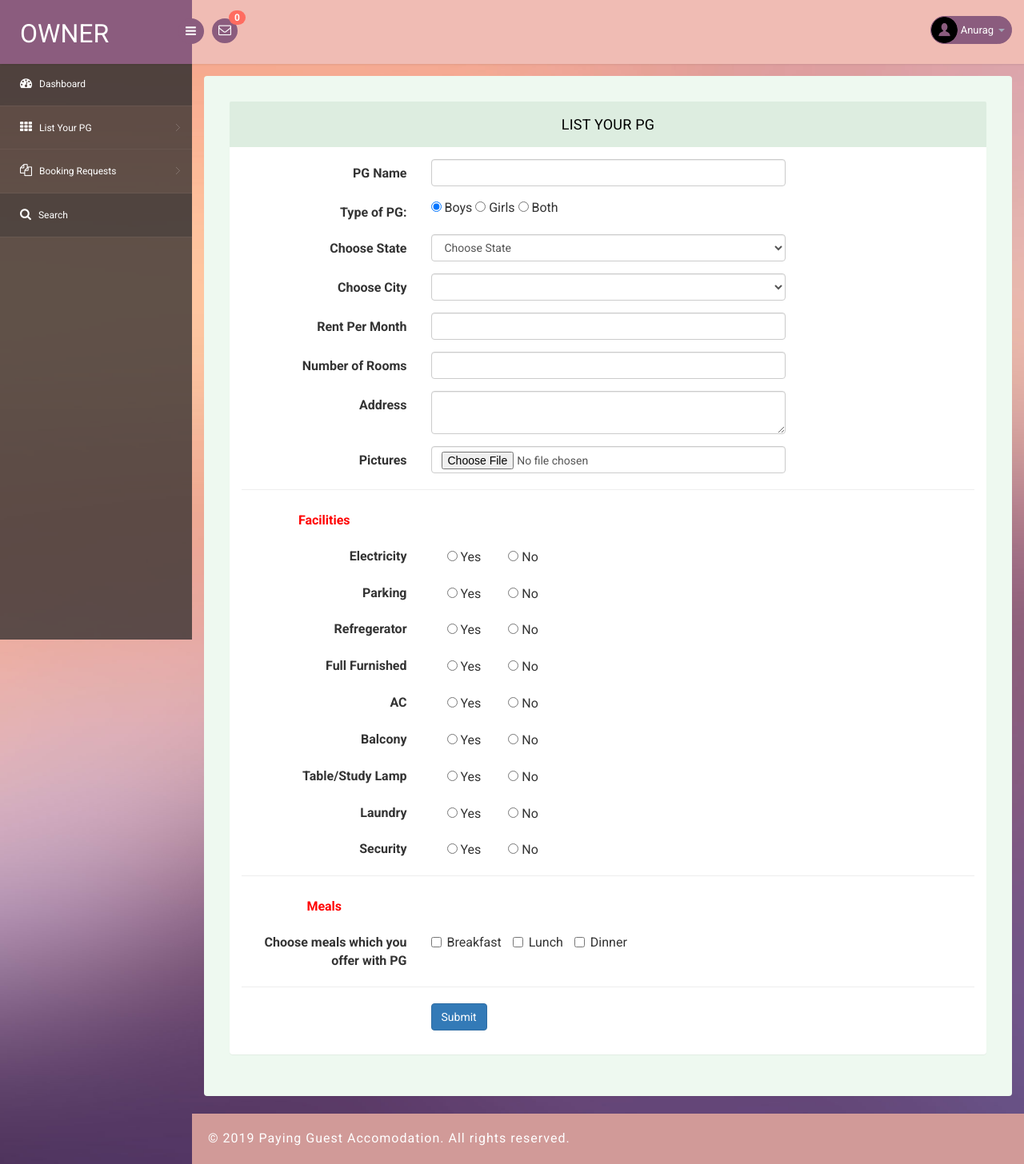
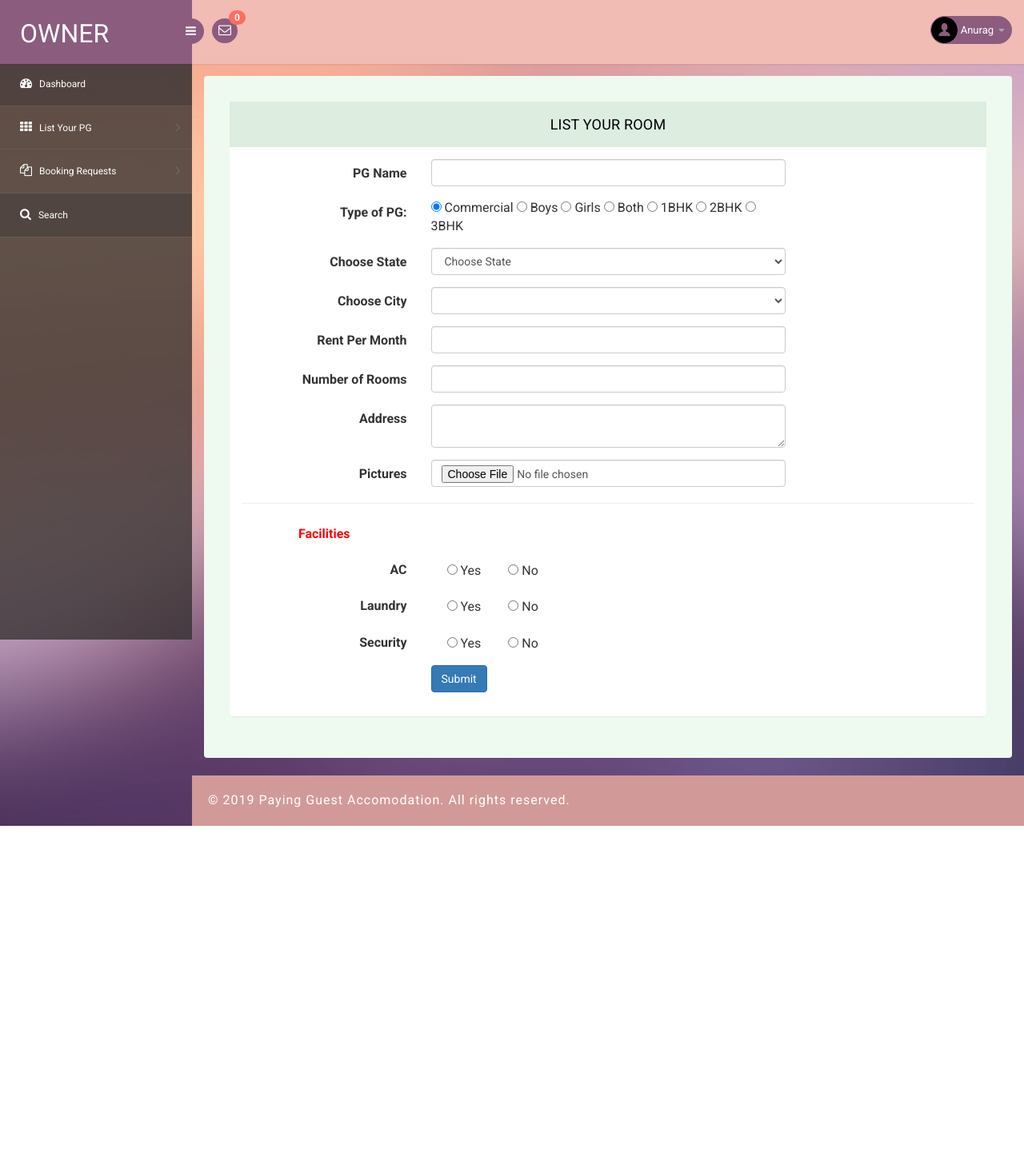
Before and after one commit to anurag925/norstay, a PHP site: page /owner/add-pgdetails.php in a window 1280 px wide. Shown: the whole page at 80% size. After the commit the page ends 1033 px from the top, so only its background shows below. Run offline with PHP 8.4, Linux system fonts and the light colour scheme; the visitor is signed in with stand-in values (Sample User, id 1); data comes from the database, SQL or seed files in the repository; data that the repository does not hold is empty.

Commit message:
Owner update

```diff
--- a/owner/add-pgdetails.php
+++ b/owner/add-pgdetails.php
@@ -47,7 +47,7 @@ else
 //r
 $roompic=md5($pgpic).$extension;
      move_uploaded_file($_FILES["roomimages"]["tmp_name"],"roomimages/".$roompic);
-    $query=mysqli_query($con, "insert into tblpg(OwnerID,StateName, CityName, PGTitle, Type, RPmonth,norooms,Address,Electricity,Parking,Refregerator,Furnished,AC,Balcony,StudyTable,Laundry,Security,MealsBreakfast,MealLunch,MealDinner,Image) value('$ownerid','$statename','$cityname','$pgname','$typepg','$rpmonth','$norooms','$address','$electricity','$parking','$ref','$furnished','$ac','$balcony','$table','$laundry','$security','$breakfast','$lunch','$dinner','$roompic')");
+    $query=mysqli_query($con, "insert into tblpg(OwnerID,StateName, CityName, PGTitle, Type, RPmonth,norooms,Address,Laundry,Security,ac,Image) value('$ownerid','$statename','$cityname','$pgname','$typepg','$rpmonth','$norooms','$address','$laundry','$security','$ac','$roompic')");
     if ($query) {
     $msg="PG details has been submitted.";
   }
@@ -108,7 +108,7 @@ $("#city").html(data);
         <div class="col-lg-12">
         <section class="panel">
             <header class="panel-heading">
-                List Your PG
+                List Your Room
             </header>
             <div class="panel-body">
                 <p style="font-size:16px; color:red" align="left"> <?php if($msg){
@@ -126,12 +126,20 @@ $("#city").html(data);
    <div class="form-group">
 <label class="col-sm-3 control-label">Type of PG:</label>
 <div class="col-sm-6">
-<input type="radio" name="typepg" id="typepg" value="Boys" checked="true">
+<input type="radio" name="typepg" id="typepg" value="Commercial" checked="true">
+Commercial
+<input type="radio" name="typepg" id="typepg" value="Boys">
  Boys
 <input type="radio" name="typepg" id="typepg" value="Girls">
 Girls
 <input type="radio" name="typepg" id="typepg" value="Both">
 Both
+<input type="radio" name="typepg" id="typepg" value="1BHK">
+1BHK
+<input type="radio" name="typepg" id="typepg" value="2BHK">
+2BHK
+<input type="radio" name="typepg" id="typepg" value="3BHK">
+3BHK
 </div>
                             </div>
                     <div class="form-group">
@@ -189,7 +197,7 @@ Both
                         <label class="col-sm-3 control-label col-lg-3" for="inputSuccess" style="text-align: center; color: red">Facilities</label>
 
                     </div>
-                    <div class="form-group">
+                    <!-- <div class="form-group">
                         <label class="col-sm-3 control-label col-lg-3" for="inputSuccess">Electricity</label>
                         <div class="col-lg-6">
                             <label class="checkbox-inline">
@@ -199,8 +207,8 @@ Both
                                 <input type="radio" id="electricity" name="electricity" value="No"> No
                             </label>
                           </div>
-                    </div>
-                    <div class="form-group">
+                    </div> -->
+                    <!-- <div class="form-group">
                         <label class="col-sm-3 control-label col-lg-3" for="inputSuccess">Parking</label>
                         <div class="col-lg-6">
                             <label class="checkbox-inline">
@@ -221,8 +229,8 @@ Both
                                 <input type="radio" id="refregerator" name="refregerator" value="No"> No
                             </label>
                           </div>
-                    </div>
-                     <div class="form-group">
+                    </div> -->
+                     <!-- <div class="form-group">
                         <label class="col-sm-3 control-label col-lg-3" for="inputSuccess">Full Furnished</label>
                         <div class="col-lg-6">
                             <label class="checkbox-inline">
@@ -232,7 +240,7 @@ Both
                                 <input type="radio" id="furnished" name="furnished" value="No"> No
                             </label>
                           </div>
-                    </div>
+                    </div> -->
                     <div class="form-group">
                         <label class="col-sm-3 control-label col-lg-3" for="inputSuccess">AC</label>
                         <div class="col-lg-6">
@@ -244,7 +252,7 @@ Both
                             </label>
                           </div>
                     </div>
-                    <div class="form-group">
+                    <!-- <div class="form-group">
                         <label class="col-sm-3 control-label col-lg-3" for="inputSuccess">Balcony</label>
                         <div class="col-lg-6">
                             <label class="checkbox-inline">
@@ -253,8 +261,8 @@ Both
                             <label class="checkbox-inline">
                                 <input type="radio" id="balcony" name="balcony" value="No"> No
                             </label>
-                          </div>
-                    </div>
+                          </div> -->
+                    <!-- </div>
                      <div class="form-group">
                         <label class="col-sm-3 control-label col-lg-3" for="inputSuccess">Table/Study Lamp</label>
                         <div class="col-lg-6">
@@ -265,7 +273,7 @@ Both
                                 <input type="radio" id="table" name="table" value="No"> No
                             </label>
                           </div>
-                    </div>
+                    </div> -->
                     <div class="form-group">
                         <label class="col-sm-3 control-label col-lg-3" for="inputSuccess">Laundry</label>
                         <div class="col-lg-6">
@@ -288,7 +296,7 @@ Both
                             </label>
                           </div>
                     </div>
-                    <hr />
+                    <!-- <hr />
                     <div class="form-group has-success">
                         <label class="col-sm-3 control-label col-lg-3" for="inputSuccess" style="text-align: center; color: red">Meals</label>
 
@@ -309,7 +317,7 @@ Both
                         </div>
                     </div>
 
-                    <hr />
+                    <hr /> -->
 <div class="form-group">
                                     <div class="col-lg-offset-3 col-lg-6">
                                         <button class="btn btn-primary" type="submit" name="submit">Submit</button>
```
